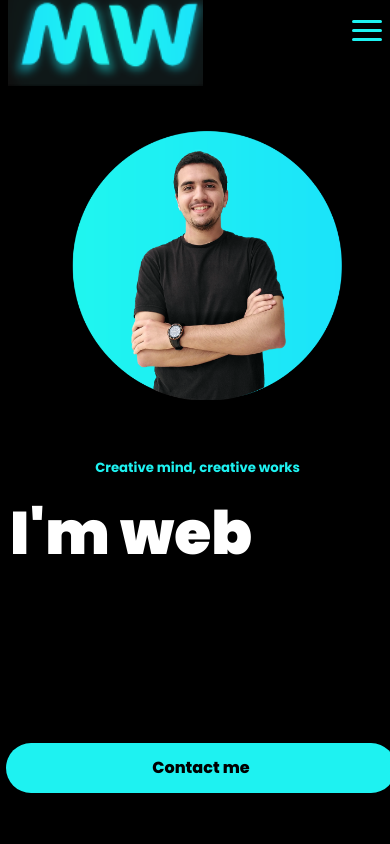
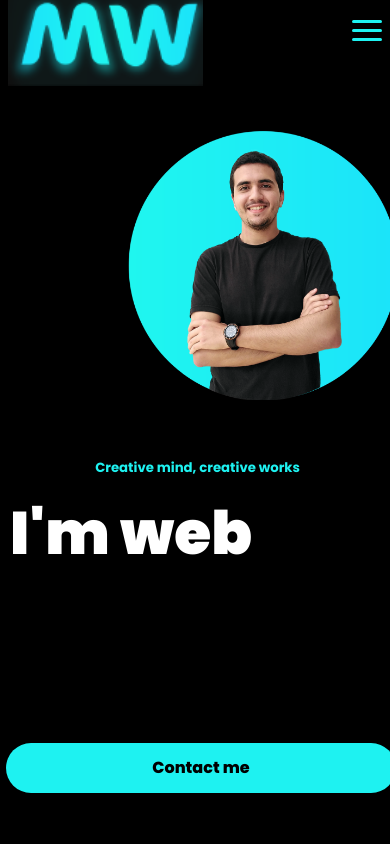
Before and after one commit to Linda2490/portfollio_website, a React (Create React App) app in the folder portfolioclient/: page / in a window 390 px wide. Shown: the top 844 px of the page. Built offline with nearby package versions, Linux system fonts and the light colour scheme.

Commit message:
profile picture adjustments

```diff
--- a/portfolioclient/src/PortfolioContainer/Home/Home.css
+++ b/portfolioclient/src/PortfolioContainer/Home/Home.css
@@ -194,7 +194,7 @@ padding: .8em 2.1em;
   width: 17em;
   background-repeat: no-repeat;
   background-position: center;
-  margin-left: -2.5em;
+  margin-left: 1rem;
 
 };
 
```
